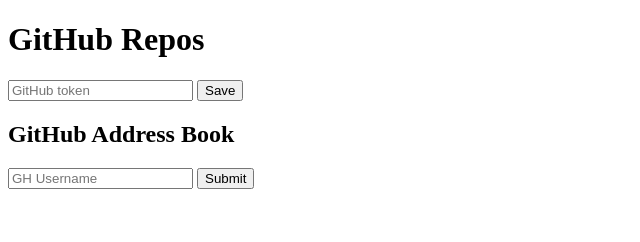
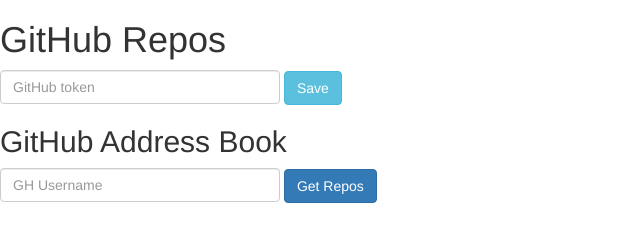
Before and after one commit to syedali575/fee-popular-repos, a plain HTML site: page index.html in a window 1280 px wide. Shown: the whole page, without its empty margins (0-640 px from the left). Drawn offline with nearby package versions, Linux system fonts and the light colour scheme; some packages are replaced by stand-ins of ours.

Commit message:
Added in bootstrapy goodness

```diff
--- a/css/style.css
+++ b/css/style.css
@@ -1,3 +1,8 @@
+[type='text'] {
+    width: 20em;
+    display: inline-block;
+}
+
 .gh-repos ul {
     margin: 0;
     padding: 0;
--- a/index.html
+++ b/index.html
@@ -6,6 +6,7 @@
 
         <meta name='viewport' content='width=device-width, initial-scale=1.0, minimum-scale=1.0, maximum-scale=1.0, user-scalable=no'>
 
+        <link href='https://maxcdn.bootstrapcdn.com/bootstrap/3.3.7/css/bootstrap.min.css' rel='stylesheet' integrity='sha384-BVYiiSIFeK1dGmJRAkycuHAHRg32OmUcww7on3RYdg4Va+PmSTsz/K68vbdEjh4u' crossorigin='anonymous'>
         <link rel='stylesheet' href='/css/style.css'>
     </head>
     <body>
@@ -13,8 +14,8 @@
             <header ng-controller='HeaderController as header'>
                 <h1>GitHub Repos</h1>
                 <form ng-submit='header.saveToken()'>
-                    <input type='text' placeholder='GitHub token' ng-model='header.token'>
-                    <input type='submit' value='Save'>
+                    <input type='text' placeholder='GitHub token' ng-model='header.token' class='form-control'>
+                    <input type='submit' value='Save' class='btn btn-info'>
                 </form>
             </header>
 
--- a/repos/user-repos.template.html
+++ b/repos/user-repos.template.html
@@ -2,8 +2,8 @@
 <h2>GitHub Address Book</h2>
 
 <form ng-submit='repos.lookup(repos.user.login)'>
-    <input type='text' ng-model='repos.user.login' placeholder='GH Username'>
-    <input type='submit'>
+    <input type='text' ng-model='repos.user.login' placeholder='GH Username' class='form-control'>
+    <input type='submit' value='Get Repos' class='btn btn-primary'>
 </form>
 
 <section class='gh-repos'>
```
